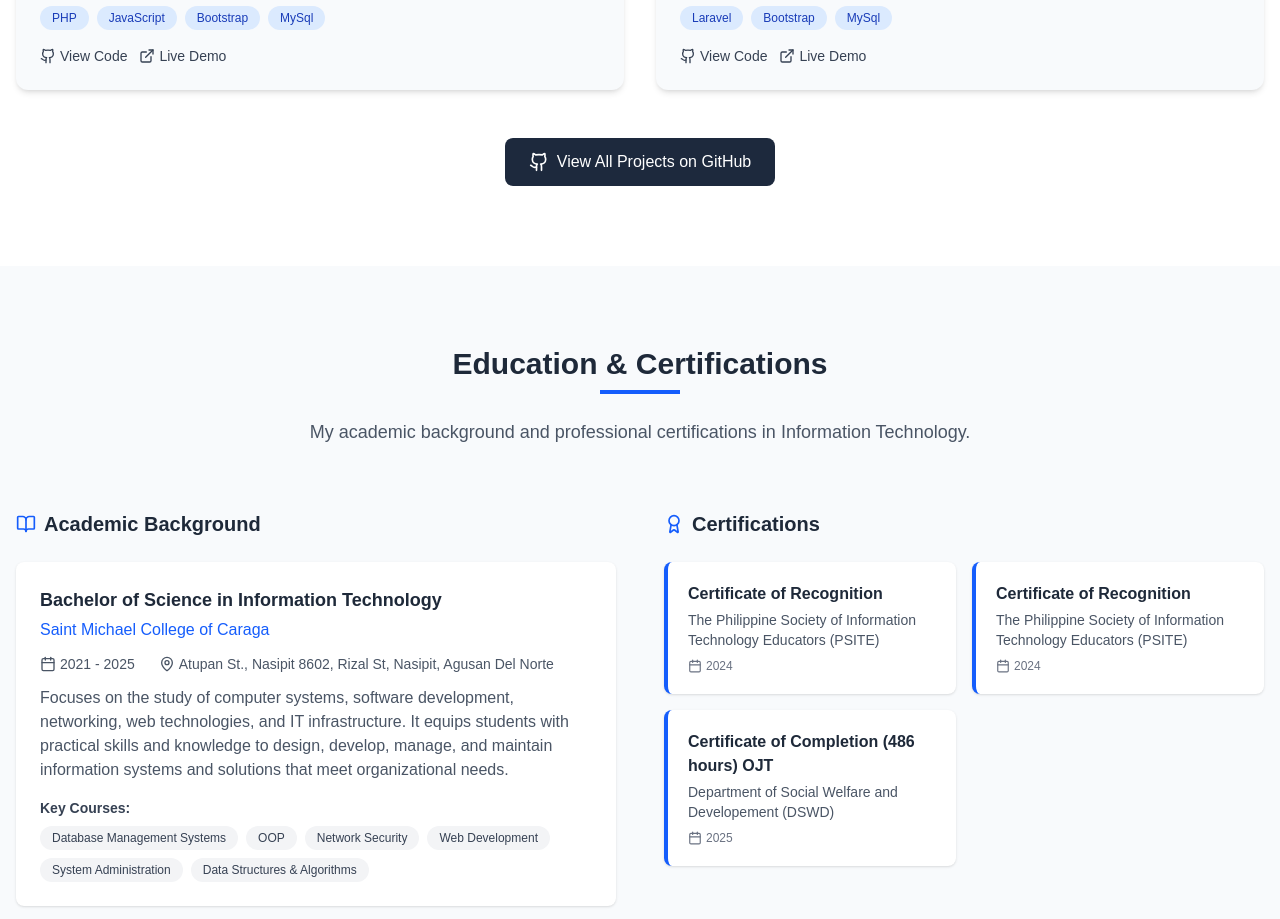
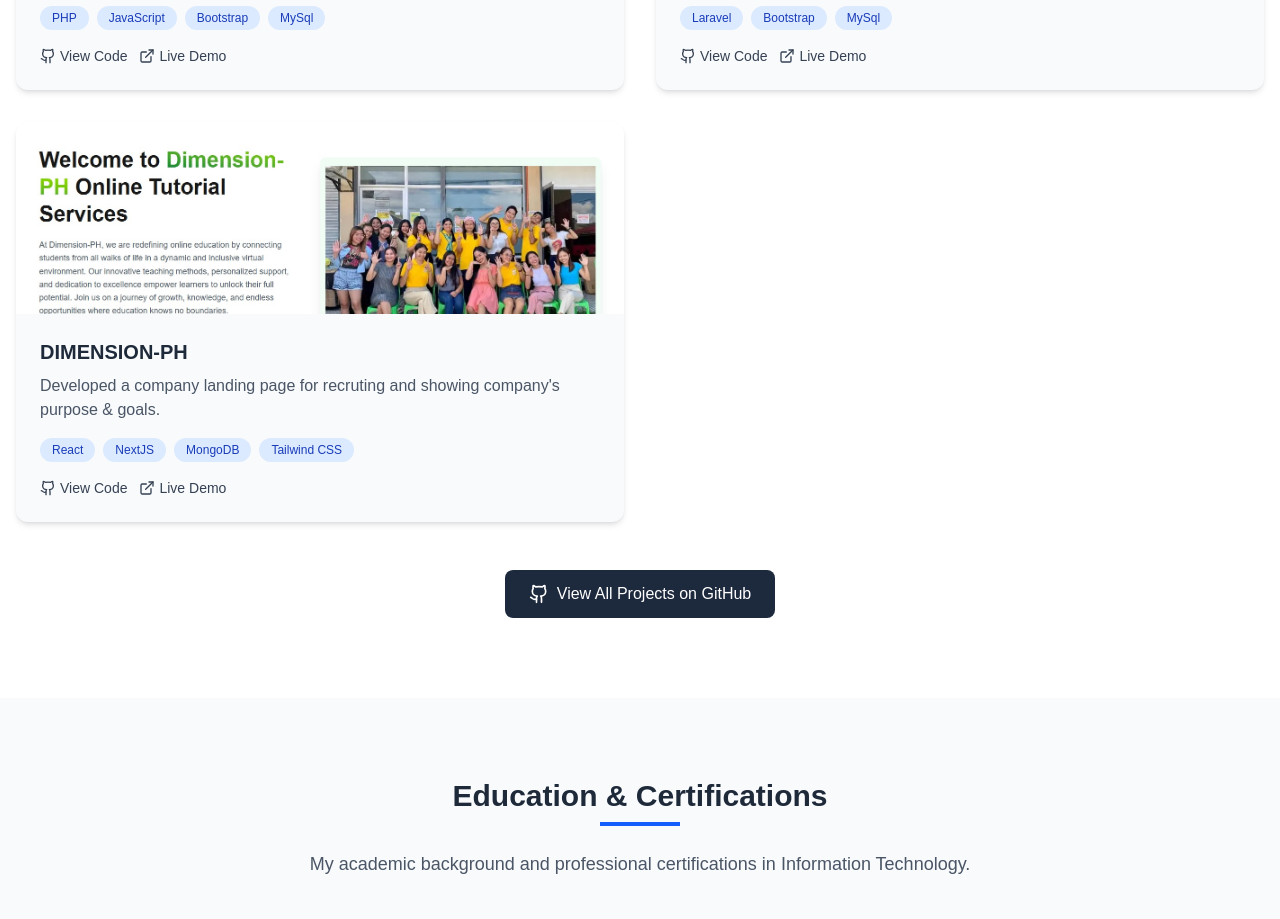
Before and after one commit to Kyenite/web-depot-nextjs, a Next.js app: page / in a window 1280 px wide. Shown: the part 2760-3679 px from the top of the page. Built offline with nearby package versions, Linux system fonts and the light colour scheme.

Commit message:
Updated v1

```diff
--- a/src/app/components/Projects.tsx
+++ b/src/app/components/Projects.tsx
@@ -15,6 +15,13 @@ export const Projects = () => {
     tags: ['Laravel', 'Bootstrap', 'MySql'],
     github: 'https://github.com/Kyenite/MEMBERSHIP-IDENTIFICATION-SYSTEM',
     live: 'http://my-mis.infinityfreeapp.com/'
+  }, {
+    title: 'DIMENSION-PH',
+    description: `Developed a company landing page for recruting and showing company's purpose & goals.`,
+    image: '/images/dimension-ph.jpg',
+    tags: ['React', 'NextJS', 'MongoDB', 'Tailwind CSS'],
+    github: 'https://github.com/Kyenite/dimension-ph',
+    live: 'http://www.dimension-ph.com/'
   }];
   return <section id="projects" className="w-full bg-white py-20">
       <div className="container mx-auto px-4">
```
Also changed, not shown: public/images/dimension-ph.jpg (added).
